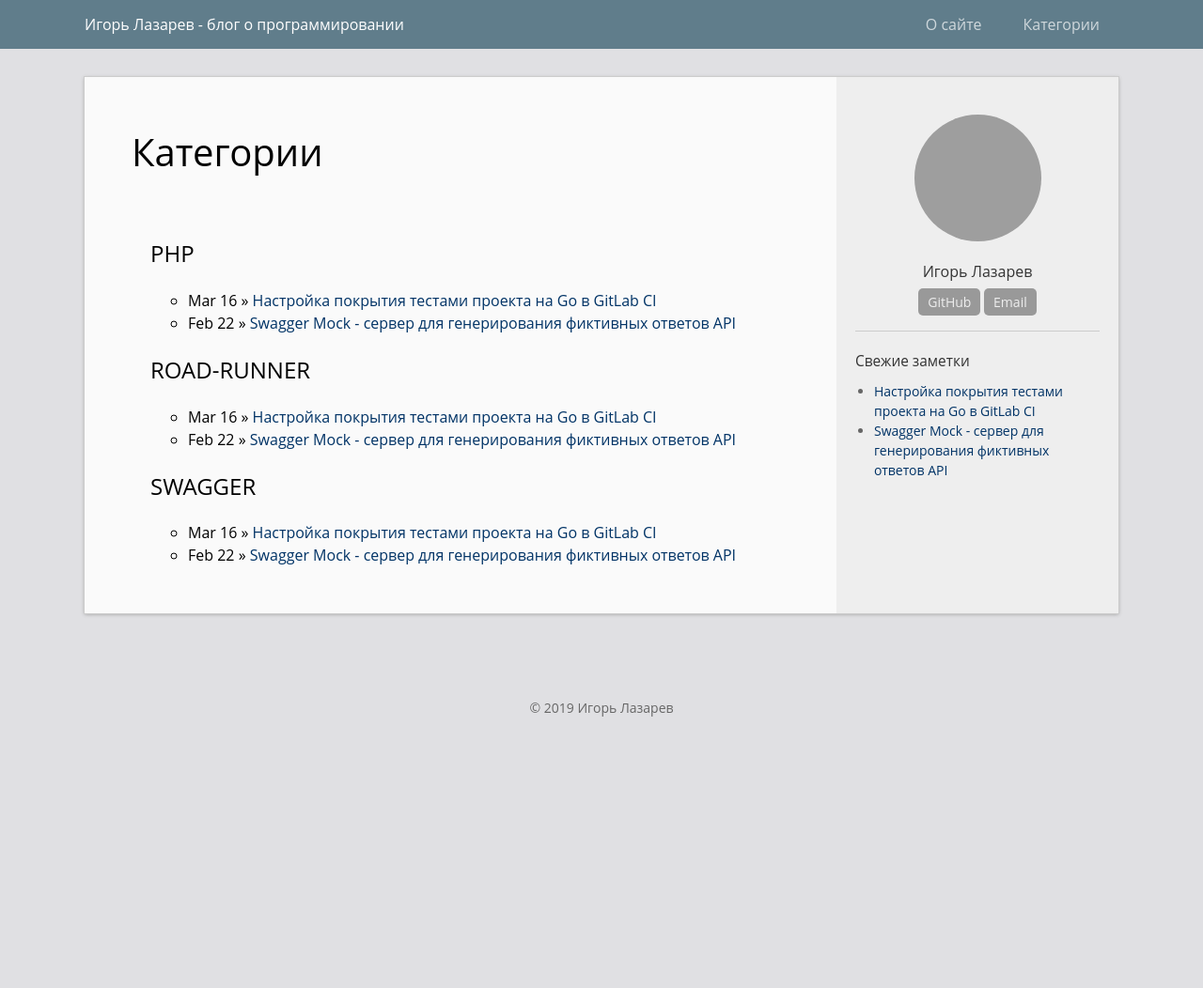
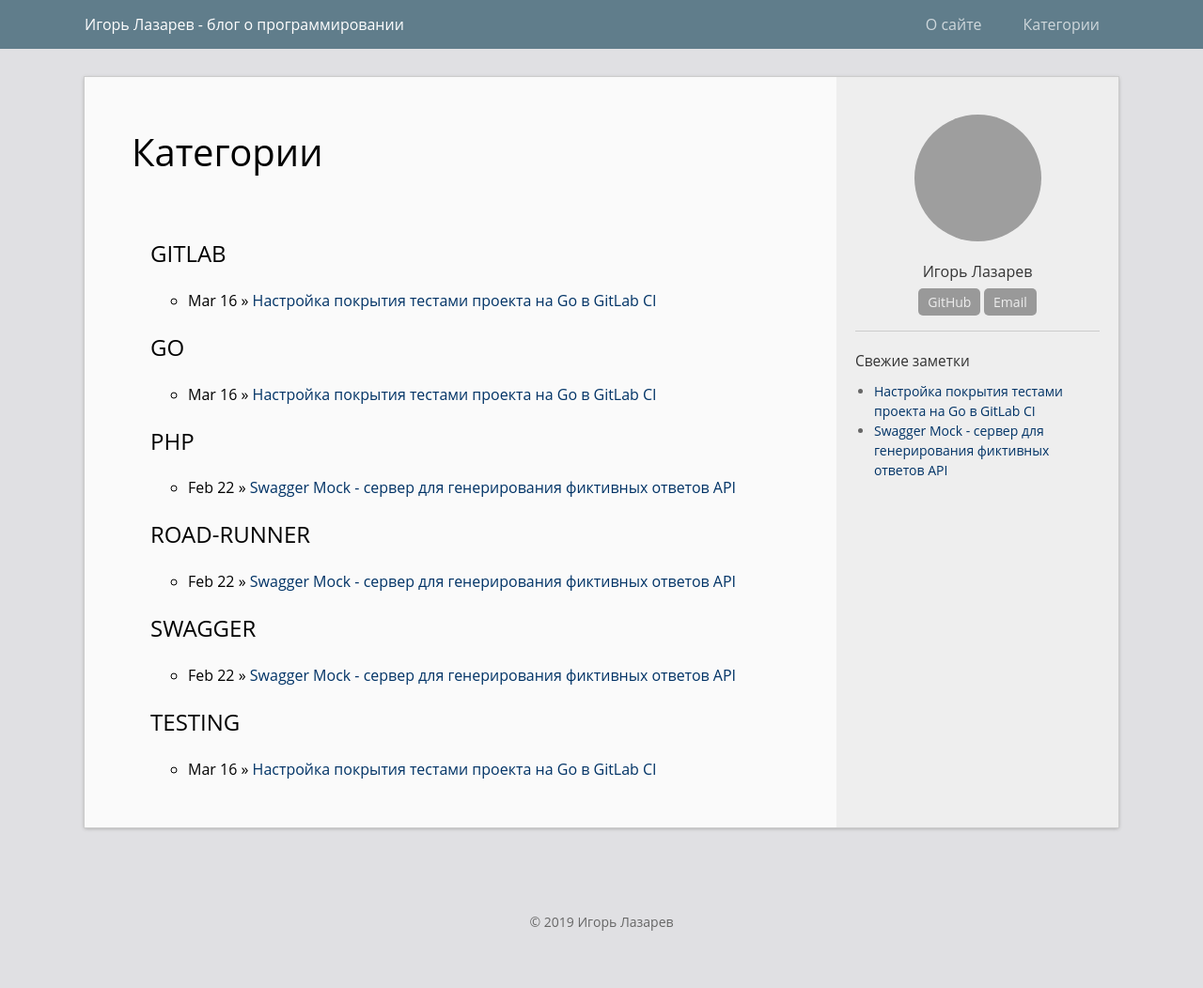
Before and after one commit to strider2038/igorlazarev-ru, a Jekyll site: the page built from category.html, in a window 1280 px wide. Shown: the whole page at 94% size. Built offline with Jekyll 4.4.1, drawn with Linux system fonts in a browser that asks for light colours; before the commit the page ends 900 px from its top, so only the background shows below that; grey boxes are pictures that could not be loaded.

Commit message:
categories fixed

```diff
--- a/_posts/2019-03-16-go-coverage-gitlab-ci.md
+++ b/_posts/2019-03-16-go-coverage-gitlab-ci.md
@@ -2,7 +2,7 @@
 layout: post
 title:  "Настройка покрытия тестами проекта на Go в GitLab CI"
 date:   2019-03-16
-categories: swagger php road-runner
+categories: go gitlab testing
 permalink: /posts/2019-03-16-go-coverage-gitlab-ci
 ---
 
```
